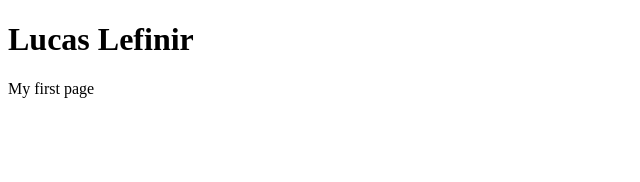
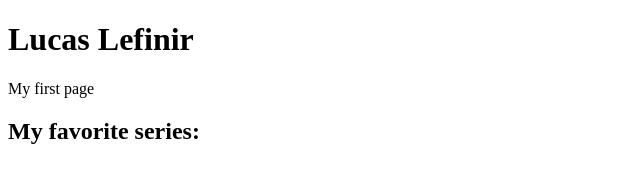
Before and after one commit to lucas-lefinir/lucas-lefinir, a plain HTML site: page index.html in a window 1280 px wide. Shown: the whole page, without its empty margins (0-640 px from the left). Drawn offline with Linux system fonts and the light colour scheme.

Commit message:
adding series

```diff
--- a/index.html
+++ b/index.html
@@ -6,5 +6,7 @@
     <body>
         <h1>Lucas Lefinir</h1>
         <p>My first page</p>
+        <h2>My favorite series:</h2>
+
     </body>
 </html>
```
